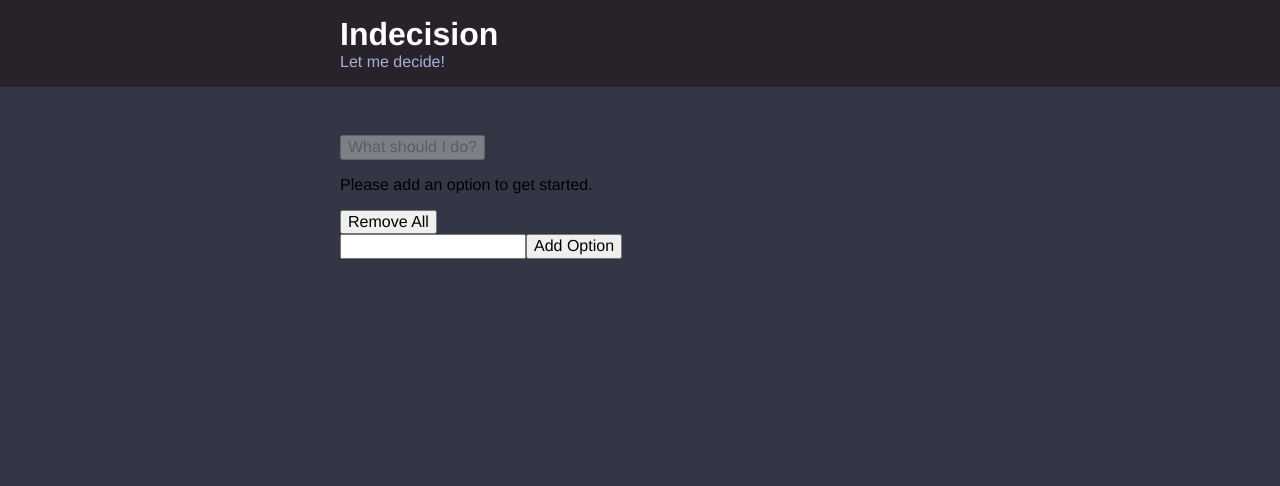
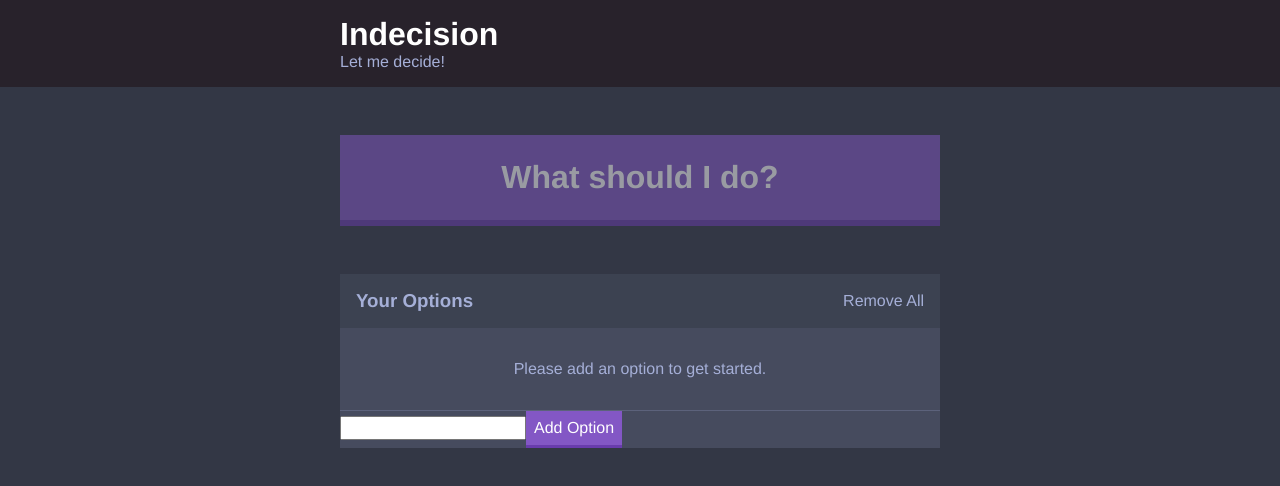
Before and after one commit to DirtySoc/indecision-app, a React app: page / in a window 1280 px wide. Shown: the top 486 px of the page. Built offline with nearby package versions, Linux system fonts and the light colour scheme.

Commit message:
completed lecture 69

```diff
--- a/src/components/Action.jsx
+++ b/src/components/Action.jsx
@@ -3,6 +3,7 @@ import React from 'react'
 const Action = (props) => (
     <div>
         <button
+            className="big-button"
             onClick={props.handlePick}
             disabled={!props.hasOptions}
         >
--- a/src/components/AddOption.jsx
+++ b/src/components/AddOption.jsx
@@ -20,7 +20,7 @@ export default class AddOption extends React.Component {
             <div>
                 <form onSubmit={this.handleAddOption}>
                     <input type='text' autoComplete='disabled' name='option'></input>
-                    <button>Add Option</button>
+                    <button className="button">Add Option</button>
                 </form>
                 {this.state.error && <p>{this.state.error}</p>}
             </div>
--- a/src/components/IndecisionApp.jsx
+++ b/src/components/IndecisionApp.jsx
@@ -65,6 +65,7 @@ export default class IndecisionApp extends React.Component {
                         hasOptions={this.state.options.length > 0}
                         handlePick={this.handlePick}
                     />
+                    <div className="widget">
                         <Options
                             options={this.state.options}
                             handleDeleteOptions={this.handleDeleteOptions}
@@ -74,6 +75,7 @@ export default class IndecisionApp extends React.Component {
                             handleAddOption={this.handleAddOption}
                         />
                     </div>
+                </div>
                 <OptionModal
                     selectedOption={this.state.selectedOption}
                     closeModal={this.handleClearSelected}
--- a/src/components/Option.jsx
+++ b/src/components/Option.jsx
@@ -4,6 +4,7 @@ const Option = (props) => (
     <div>
         {props.optionText}
         <button
+            className="button button--link"
             onClick={(e) => {
                 props.handleDeleteOption(props.optionText)
             }}
--- a/src/components/Options.jsx
+++ b/src/components/Options.jsx
@@ -3,7 +3,15 @@ import Option from './Option.jsx'
 
 const Options = (props) => (
     <div>
-        {props.options.length === 0 && <p>Please add an option to get started.</p>}
+        <div className="widget-header">
+            <h3 className="widget-header__title">Your Options</h3>
+            <button
+                className="button button--link"
+                onClick={props.handleDeleteOptions}>
+                Remove All
+            </button>
+        </div>
+        {props.options.length === 0 && <p className="widget__message">Please add an option to get started.</p>}
         {props.options.map((option) => (
             <Option
                 key={option}
@@ -11,7 +19,6 @@ const Options = (props) => (
                 handleDeleteOption={props.handleDeleteOption}
             />
         ))}
-        <button onClick={props.handleDeleteOptions}>Remove All</button>
     </div>
 )
 
--- a/src/styles/base/_base.scss
+++ b/src/styles/base/_base.scss
@@ -8,3 +8,11 @@ body {
     font-size: $m-size;
     background-color: $dark-blue;
 }
+
+button {
+    cursor: pointer;
+}
+
+button:disabled {
+    cursor: default;
+}
--- a/src/styles/base/_settings.scss
+++ b/src/styles/base/_settings.scss
@@ -2,8 +2,12 @@
 $off-black: #28222b;
 $off-white: #a5afd7;
 $dark-blue: #333745;
+$blue: #3c4251;
+$light-blue: #464b5e;
+$purple: #8357c5;
 
 // Spacing
+$s-size: 0.8rem;
 $m-size: 1.6rem;
 $l-size: 3.2rem;
 $xl-size: 4.8rem;
--- /dev/null
+++ b/src/styles/components/_button.scss
@@ -0,0 +1,31 @@
+.big-button {
+    background: $purple;
+    border: none;
+    border-bottom: .6rem solid darken($purple, 10%);
+    color: white;
+    font-weight: bold;
+    font-size: $l-size;
+    margin-bottom: $xl-size;
+    padding: 2.4rem;
+    width: 100%;
+}
+
+.big-button:disabled {
+    opacity: .5;
+}
+
+.button {
+    background: $purple;
+    border: none;
+    border-bottom: .3rem solid darken($purple, 10%);
+    color: white;
+    font-weight: 500;
+    padding: $s-size;
+}
+
+.button--link {
+    background: none;
+    border: none;
+    color: $off-white;
+    padding: 0;
+}
--- /dev/null
+++ b/src/styles/components/_widget.scss
@@ -0,0 +1,30 @@
+// Widget
+.widget {
+    background: $light-blue;
+    margin-bottom: $xl-size;
+}
+
+.widget__message {
+    color: $off-white;
+    margin: 0;
+    padding: $l-size;
+    text-align: center;
+    border-bottom: 1px solid lighten($light-blue, 10%)
+}
+
+// Widget Header
+.widget-header {
+    background: $blue;
+    color: $off-white;
+    display: flex;
+    justify-content: space-between;
+    padding: $m-size;
+}
+
+// .widget-header h3 {
+//     margin: 0;
+// }
+
+.widget-header__title {
+    margin: 0;
+}
--- a/src/styles/styles.scss
+++ b/src/styles/styles.scss
@@ -1,4 +1,6 @@
 @import './base/settings';
 @import './base/base';
+@import './components/button';
 @import './components/container';
 @import './components/header';
+@import './components/widget';
```
Lines whose indentation alone changed are shown as unchanged.
